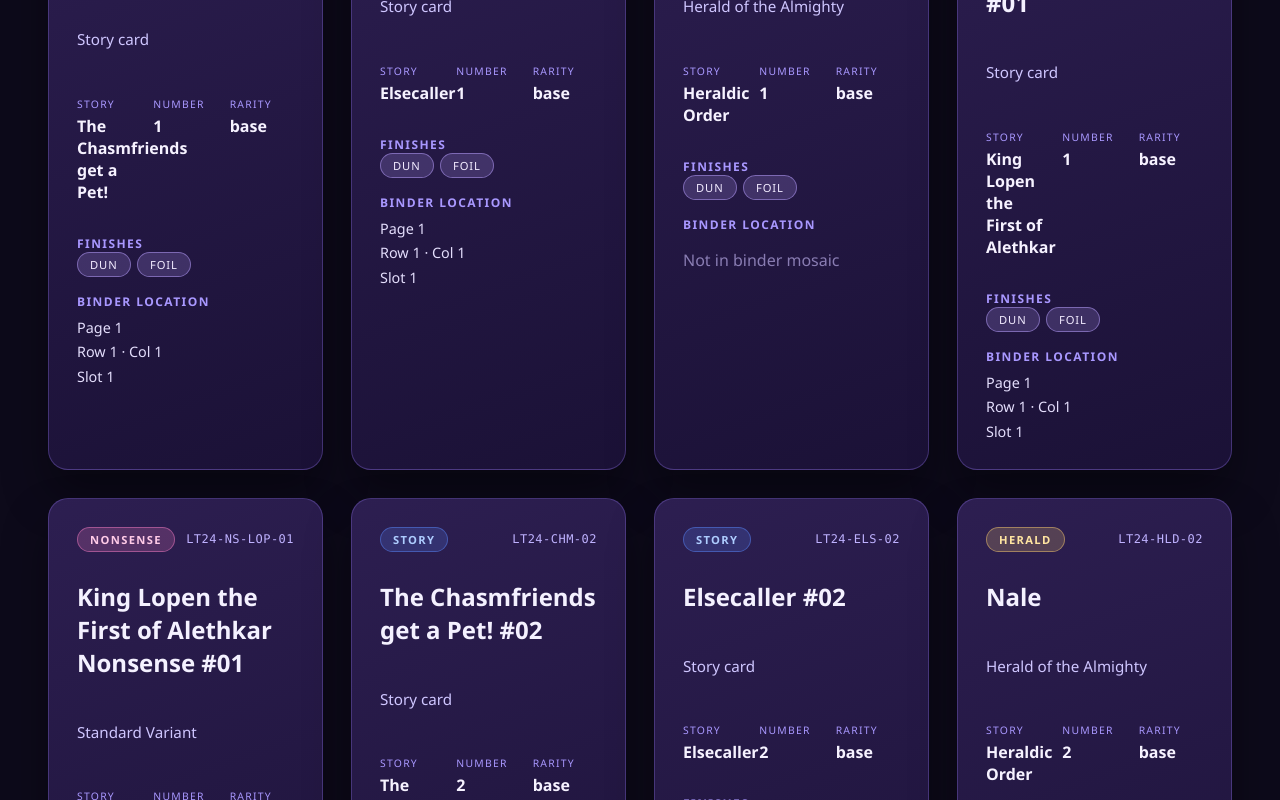
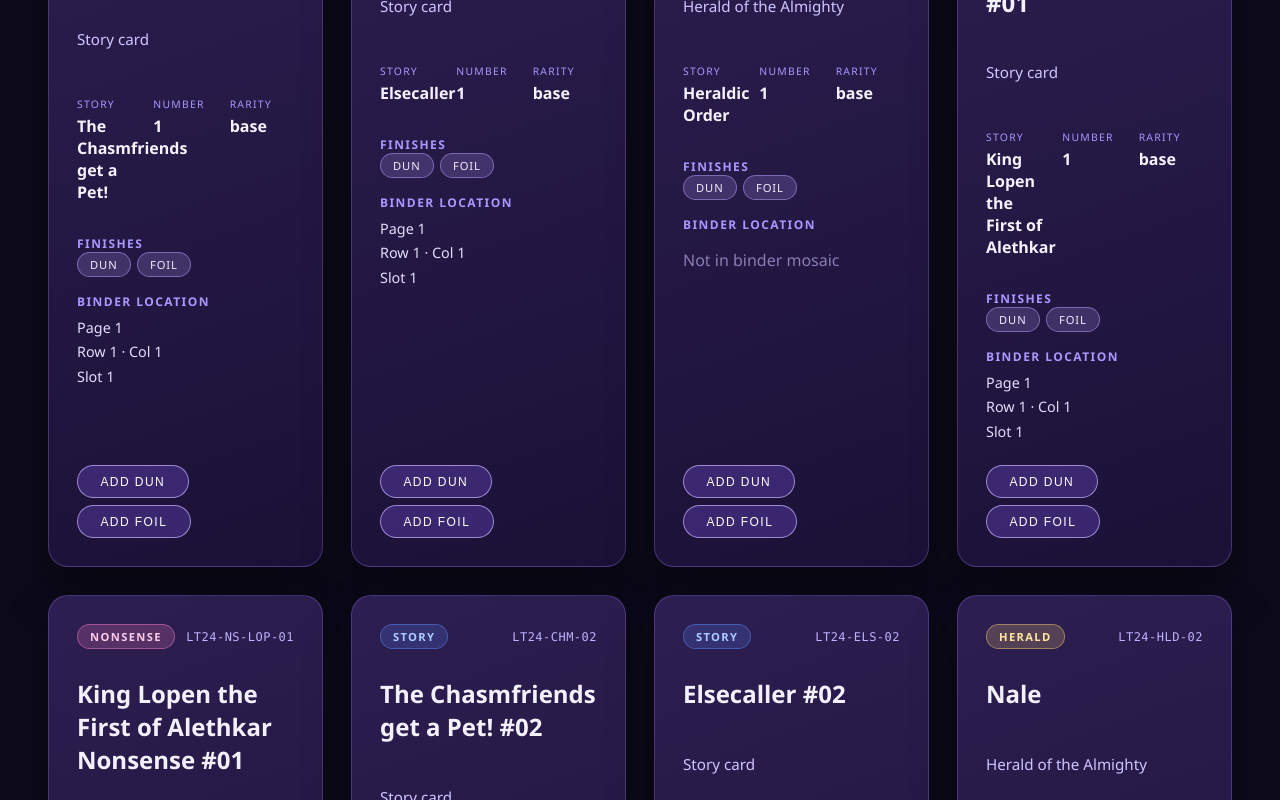
Before and after one commit to bjax13/LostDecks, a React (Vite) app in the folder frontend/: page /cards in a window 1280 px wide. Shown: the part 840-1640 px from the top of the page. Built offline with nearby package versions, Linux system fonts and the light colour scheme; no server answers.

Commit message:
Add to collection functionality

```diff
--- a/frontend/src/App.jsx
+++ b/frontend/src/App.jsx
@@ -1,4 +1,3 @@
-import { useState } from 'react';
 import { BrowserRouter, Routes, Route, Link } from 'react-router-dom';
 import Home from './pages/Home';
 import Cards from './pages/Cards';
@@ -10,14 +9,12 @@ import CollectionPage from './pages/Collection';
 import OffersPage from './pages/Offers';
 import AccountPage from './pages/Account';
 import { useAuth } from './contexts/AuthContext';
-import AuthModal from './components/Auth/AuthModal';
+import { useAuthModal } from './contexts/AuthModalContext.jsx';
 
 function App() {
   const { user, logout, loading } = useAuth();
-  const [isAuthModalOpen, setAuthModalOpen] = useState(false);
+  const { openAuthModal } = useAuthModal();
 
-  const openAuthModal = () => setAuthModalOpen(true);
-  const closeAuthModal = () => setAuthModalOpen(false);
   const handleSignOut = async () => {
     try {
       await logout();
@@ -49,7 +46,7 @@ function App() {
           ) : (
             <>
               <Link to="/auth/login">Sign in</Link>
-              <button type="button" onClick={openAuthModal}>
+              <button type="button" onClick={() => openAuthModal()}>
                 Quick sign in
               </button>
             </>
@@ -68,7 +65,6 @@ function App() {
         <Route path="/auth/forgot" element={<ForgotPassword />} />
         <Route path="*" element={<NotFound />} />
       </Routes>
-      <AuthModal isOpen={isAuthModalOpen} onClose={closeAuthModal} />
     </BrowserRouter>
   );
 }
--- /dev/null
+++ b/frontend/src/contexts/AuthModalContext.jsx
@@ -0,0 +1,44 @@
+import { createContext, useCallback, useContext, useMemo, useState } from 'react';
+import AuthModal from '../components/Auth/AuthModal.jsx';
+
+const AuthModalContext = createContext(null);
+
+export function AuthModalProvider({ children }) {
+  const [isOpen, setIsOpen] = useState(false);
+  const [context, setContext] = useState(null);
+
+  const openAuthModal = useCallback((options = {}) => {
+    setContext(options);
+    setIsOpen(true);
+  }, []);
+
+  const closeAuthModal = useCallback(() => {
+    setIsOpen(false);
+    setContext(null);
+  }, []);
+
+  const value = useMemo(
+    () => ({
+      isOpen,
+      openAuthModal,
+      closeAuthModal,
+      context,
+    }),
+    [isOpen, openAuthModal, closeAuthModal, context],
+  );
+
+  return (
+    <AuthModalContext.Provider value={value}>
+      {children}
+      <AuthModal isOpen={isOpen} onClose={closeAuthModal} />
+    </AuthModalContext.Provider>
+  );
+}
+
+export function useAuthModal() {
+  const context = useContext(AuthModalContext);
+  if (!context) {
+    throw new Error('useAuthModal must be used within an AuthModalProvider');
+  }
+  return context;
+}
--- a/frontend/src/main.jsx
+++ b/frontend/src/main.jsx
@@ -2,12 +2,15 @@ import React from 'react';
 import ReactDOM from 'react-dom/client';
 import App from './App.jsx';
 import { AuthProvider } from './contexts/AuthContext.jsx';
+import { AuthModalProvider } from './contexts/AuthModalContext.jsx';
 import '../styles.css';
 
 ReactDOM.createRoot(document.getElementById('root')).render(
   <React.StrictMode>
     <AuthProvider>
-      <App />
+      <AuthModalProvider>
+        <App />
+      </AuthModalProvider>
     </AuthProvider>
   </React.StrictMode>,
 );
--- a/frontend/src/pages/Cards/Cards.css
+++ b/frontend/src/pages/Cards/Cards.css
@@ -181,7 +181,7 @@
 .cards-table {
   width: 100%;
   border-collapse: collapse;
-  min-width: 720px;
+  min-width: 780px;
 }
 
 .cards-table thead {
@@ -370,3 +370,77 @@
     padding: 1.25rem;
   }
 }
+
+.card-actions {
+  margin-top: auto;
+  padding-top: 0.5rem;
+}
+
+.add-to-collection {
+  display: flex;
+  flex-direction: column;
+  gap: 0.5rem;
+}
+
+.add-to-collection--table {
+  min-width: 180px;
+}
+
+.add-to-collection__buttons {
+  display: flex;
+  flex-wrap: wrap;
+  gap: 0.4rem;
+}
+
+.add-to-collection__button {
+  align-self: flex-start;
+  border: 1px solid rgba(201, 182, 255, 0.7);
+  background: rgba(96, 66, 178, 0.45);
+  color: #ffffff;
+  padding: 0.55rem 1.4rem;
+  border-radius: 999px;
+  text-transform: uppercase;
+  font-size: 0.75rem;
+  letter-spacing: 0.12em;
+  cursor: pointer;
+  transition: background 0.2s ease, color 0.2s ease, transform 0.2s ease;
+}
+
+.add-to-collection__button:hover {
+  background: rgba(143, 111, 230, 0.55);
+  transform: translateY(-1px);
+}
+
+.add-to-collection__button:disabled {
+  opacity: 0.65;
+  cursor: progress;
+  transform: none;
+}
+
+.add-to-collection--table .add-to-collection__buttons {
+  gap: 0.3rem;
+}
+
+.add-to-collection__feedback {
+  font-size: 0.75rem;
+  color: #d2c9ff;
+}
+
+.add-to-collection__feedback--success {
+  color: #8be6c6;
+}
+
+.add-to-collection__feedback--error {
+  color: #ff9fbf;
+}
+
+.add-to-collection__feedback--details {
+  font-size: 0.65rem;
+  opacity: 0.75;
+}
+
+@media (max-width: 720px) {
+  .add-to-collection--table {
+    min-width: 0;
+  }
+}
--- /dev/null
+++ b/frontend/src/pages/Cards/components/AddToCollectionButton.jsx
@@ -0,0 +1,153 @@
+import { useEffect, useMemo, useState } from 'react';
+import { useAddToCollection } from '../hooks/useAddToCollection';
+import { useAuthModal } from '../../../contexts/AuthModalContext.jsx';
+
+const successMessage = 'Added to your collection!';
+const errorMessage = "Couldn't add card. Please try again.";
+
+function formatFinishLabel(finish) {
+  if (!finish || typeof finish !== 'string') {
+    return '';
+  }
+  const lower = finish.toLowerCase();
+  return `${lower.charAt(0).toUpperCase()}${lower.slice(1)}`;
+}
+
+export default function AddToCollectionButton({ card, variant = 'card' }) {
+  const { addToCollection, status, error, user, reset } = useAddToCollection();
+  const { openAuthModal } = useAuthModal();
+  const [feedback, setFeedback] = useState(null);
+  const [pendingFinish, setPendingFinish] = useState(null);
+  const [lastFinish, setLastFinish] = useState(null);
+
+  const finishes = useMemo(() => card?.finishes ?? [], [card]);
+  const availableFinishes = useMemo(
+    () =>
+      finishes.reduce((acc, finish) => {
+        acc[finish] = true;
+        return acc;
+      }, {}),
+    [finishes],
+  );
+
+  useEffect(() => {
+    if (!card) {
+      return;
+    }
+    setFeedback(null);
+    setPendingFinish(null);
+    setLastFinish(null);
+    reset();
+  }, [card?.id, reset]);
+
+  useEffect(() => {
+    if (status === 'success') {
+      const finishLabel = lastFinish ? formatFinishLabel(lastFinish) : null;
+      setFeedback({
+        type: 'success',
+        message: finishLabel
+          ? `Added ${finishLabel} to your collection!`
+          : successMessage,
+      });
+      const timer = setTimeout(() => {
+        setFeedback(null);
+        reset();
+      }, 2500);
+      return () => clearTimeout(timer);
+    }
+
+    if (status === 'error') {
+      setFeedback({ type: 'error', message: errorMessage });
+    }
+
+    return undefined;
+  }, [status, reset, lastFinish]);
+
+  useEffect(() => () => reset(), [reset]);
+
+  useEffect(() => {
+    if (status !== 'loading') {
+      setPendingFinish(null);
+    }
+  }, [status]);
+
+  const handleAdd = async (finish) => {
+    if (!card) {
+      return;
+    }
+
+    if (!user) {
+      openAuthModal({ reason: 'add-to-collection' });
+      return;
+    }
+
+    try {
+      setPendingFinish(finish);
+      setLastFinish(finish);
+      setFeedback(null);
+      await addToCollection({
+        card,
+        finish: finish ?? null,
+        quantity: 1,
+      });
+    } catch (err) {
+      if (err?.code === 'auth-required') {
+        openAuthModal({ reason: 'add-to-collection' });
+      } else {
+        setFeedback({ type: 'error', message: errorMessage });
+      }
+    }
+  };
+
+  const isLoading = status === 'loading';
+  const finishButtons = useMemo(
+    () =>
+      ['DUN', 'FOIL']
+        .filter((finish) => availableFinishes[finish])
+        .map((finish) => ({
+          finish,
+          label: formatFinishLabel(finish),
+        })),
+    [availableFinishes],
+  );
+
+  return (
+    <div className={`add-to-collection add-to-collection--${variant}`}>
+      {finishButtons.length > 0 ? (
+        <div className="add-to-collection__buttons">
+          {finishButtons.map(({ finish, label }) => (
+            <button
+              key={finish}
+              type="button"
+              className="add-to-collection__button"
+              onClick={() => handleAdd(finish)}
+              disabled={isLoading}
+            >
+              {isLoading && pendingFinish === finish
+                ? `Adding ${label}…`
+                : `Add ${label}`}
+            </button>
+          ))}
+        </div>
+      ) : (
+        <span className="add-to-collection__feedback add-to-collection__feedback--details">
+          No finishes available
+        </span>
+      )}
+
+      {feedback ? (
+        <span
+          className={`add-to-collection__feedback add-to-collection__feedback--${feedback.type}`}
+        >
+          {feedback.message}
+        </span>
+      ) : null}
+
+      {status === 'error' && error?.code && error.code !== 'auth-required' ? (
+        <span className="add-to-collection__feedback add-to-collection__feedback--error add-to-collection__feedback--details">
+          {error.message ?? 'Unexpected error'}
+        </span>
+      ) : null}
+    </div>
+  );
+}
--- a/frontend/src/pages/Cards/components/CardGrid.jsx
+++ b/frontend/src/pages/Cards/components/CardGrid.jsx
@@ -1,6 +1,7 @@
 import CategoryPill from './CategoryPill';
 import FinishPills from './FinishPills';
 import BinderInfo from './BinderInfo';
+import AddToCollectionButton from './AddToCollectionButton';
 
 export default function CardGrid({ cards }) {
   return (
@@ -38,6 +39,9 @@ export default function CardGrid({ cards }) {
             <h3>Binder location</h3>
             <BinderInfo binder={card.binder} layout="grid" />
           </div>
+          <div className="card-actions">
+            <AddToCollectionButton card={card} variant="card" />
+          </div>
         </article>
       ))}
     </div>
--- a/frontend/src/pages/Cards/components/CardTable.jsx
+++ b/frontend/src/pages/Cards/components/CardTable.jsx
@@ -1,6 +1,7 @@
 import CategoryPill from './CategoryPill';
 import FinishPills from './FinishPills';
 import BinderInfo from './BinderInfo';
+import AddToCollectionButton from './AddToCollectionButton';
 import { categoryLabels } from '../constants';
 
 export default function CardTable({ cards }) {
@@ -17,6 +18,7 @@ export default function CardTable({ cards }) {
             <th>Rarity</th>
             <th>Finishes</th>
             <th>Binder</th>
+            <th>Actions</th>
           </tr>
         </thead>
         <tbody>
@@ -39,6 +41,9 @@ export default function CardTable({ cards }) {
               <td>
                 <BinderInfo binder={card.binder} layout="table" />
               </td>
+              <td>
+                <AddToCollectionButton card={card} variant="table" />
+              </td>
             </tr>
           ))}
         </tbody>
--- /dev/null
+++ b/frontend/src/pages/Cards/hooks/useAddToCollection.js
@@ -0,0 +1,74 @@
+import { useCallback, useState } from 'react';
+import { addDoc, collection, serverTimestamp } from 'firebase/firestore';
+import { db } from '../../../lib/firebase';
+import { useAuth } from '../../../contexts/AuthContext';
+
+const COLLECTIONS_PATH = 'collections';
+
+export function useAddToCollection() {
+  const { user } = useAuth();
+  const [status, setStatus] = useState('idle');
+  const [error, setError] = useState(null);
+
+  const addToCollection = useCallback(
+    async ({ card, finish = null, quantity = 1 }) => {
+      if (!card || !card.id) {
+        throw new Error('A valid card is required to add to the collection.');
+      }
+
+      if (!user) {
+        const authError = new Error('Authentication required');
+        authError.code = 'auth-required';
+        throw authError;
+      }
+
+      setStatus('loading');
+      setError(null);
+
+      try {
+        const payload = {
+          ownerUid: user.uid,
+          cardId: card.id,
+          quantity,
+          finish: finish ?? null,
+          createdAt: serverTimestamp(),
+          updatedAt: serverTimestamp(),
+          source: 'cards-page',
+        };
+
+        if (card.displayName) {
+          payload.displayName = card.displayName;
+        }
+        if (card.storyTitle) {
+          payload.storyTitle = card.storyTitle;
+        }
+        if (card.category) {
+          payload.category = card.category;
+        }
+
+        await addDoc(collection(db, COLLECTIONS_PATH), payload);
+        setStatus('success');
+        return payload;
+      } catch (err) {
+        console.error('Failed to add card to collection', err);
+        setError(err);
+        setStatus('error');
+        throw err;
+      }
+    },
+    [user],
+  );
+
+  const reset = useCallback(() => {
+    setStatus('idle');
+    setError(null);
+  }, []);
+
+  return {
+    addToCollection,
+    status,
+    error,
+    user,
+    reset,
+  };
+}
```
